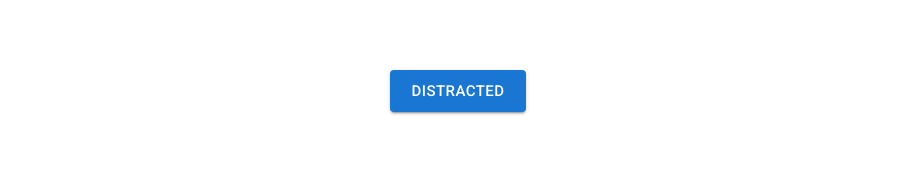
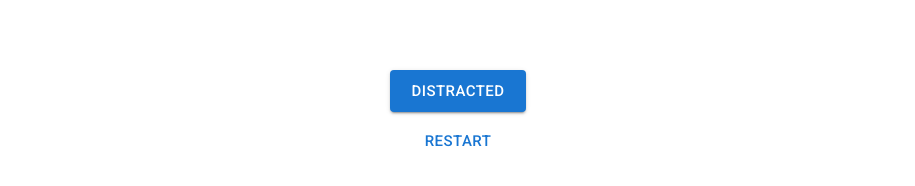
Before and after one commit to Bogdan808/thought-switch, a React (Create React App) app: page / in a window 1280 px wide. Both pictures are taken after a click on the button "START". Shown: the part 234-420 px from the top of the page, without its empty margins (182-1097 px from the left). Built offline with nearby package versions, Linux system fonts and the light colour scheme.

Commit message:
Fixed issue #3

```diff
--- /dev/null
+++ b/src/components/Tracker/RestartButton.tsx
@@ -0,0 +1,12 @@
+import { useTimerStore } from "./store/useTimerStore";
+import { Button } from "@mui/material";
+
+export const RestartButton = () => {
+  const restart = useTimerStore((store) => store.restartLaunch);
+
+  return (
+    <Button variant={"text"} size={"large"} onClick={() => restart()}>
+      Restart
+    </Button>
+  );
+};
--- a/src/components/Tracker/index.tsx
+++ b/src/components/Tracker/index.tsx
@@ -9,6 +9,7 @@ import { useTimerStore } from "./store/useTimerStore";
 import shallow from "zustand/shallow";
 import { RunButton } from "./RunButton";
 import { AudioPlayer } from "./AudioPlayer";
+import { RestartButton } from "./RestartButton";
 
 export const Tracker = () => {
   const [maxSeconds] = useTimerStore((store) => [store.maxSeconds], shallow);
@@ -34,6 +35,7 @@ export const Tracker = () => {
       <Footer>
         {isLaunched && <AddDisruption />}
         {!isLaunched && <RunButton />}
+        {isLaunched && <RestartButton />}
       </Footer>
     </Wrapper>
   );
@@ -50,6 +52,11 @@ const Wrapper = styled.div`
 const Footer = styled(Center)`
   align-items: center;
   margin-top: 120px;
+  flex-direction: column;
+
+  & > button {
+    margin-bottom: 8px;
+  }
 `;
 const Actions = styled.div`
   margin-right: auto;
--- a/src/components/Tracker/store/useTimerStore.ts
+++ b/src/components/Tracker/store/useTimerStore.ts
@@ -14,6 +14,7 @@ export interface ITimerStore {
   getMaxSeconds: () => number;
   isLaunched: boolean;
   toggleLaunch: () => void;
+  restartLaunch: () => void;
 }
 
 interface IDiscuption {
@@ -57,4 +58,6 @@ export const useTimerStore = create<ITimerStore>((set, get) => ({
   isLaunched: false,
   toggleLaunch: () =>
     set((store) => ({ ...store, isLaunched: !store.isLaunched })),
+  restartLaunch: () =>
+    set((store) => ({ ...store, isLaunched: false, seconds: 0 })),
 }));
```
